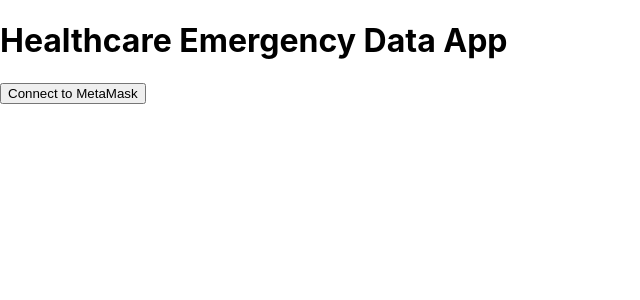
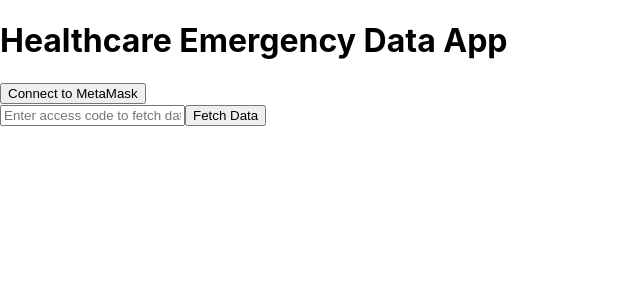
Before and after one commit to emailtovamos/idquick, a React (Create React App) app: page / in a window 1280 px wide. Shown: the top 300 px of the page, without its empty margins (0-640 px from the left). Built offline with nearby package versions, Linux system fonts and the light colour scheme; what web3 would draw is missing.

Commit message:
get link and fetch data

```diff
--- a/src/App.js
+++ b/src/App.js
@@ -11,6 +11,7 @@
     const [account, setAccount] = useState(null); // State to store user's account
     const [data, setData] = useState(''); // State to store user input data
     const [accessCode, setAccessCode] = useState(''); // State to store the generated access code
+    const [fetchedData, setFetchedData] = useState(null); // To access data of someone using the access code
 
     // Function to handle account connection
     const connectWalletHandler = async () => {
@@ -27,9 +28,10 @@
         event.preventDefault();
         // Call the backend to store the data
         try {
-            const response = await axios.post('/register', {
+            const response = await axios.post('http://localhost:8080/register', {
                 userAddress: account,
                 userData: data,
+                userAccessCode: accessCode,
             });
             console.log('Data submitted:', response.data);
             // Reset data input
@@ -43,7 +45,7 @@
     // Function for access code generation - calls the backend which interacts with the smart contract
     const generateAccessCodeHandler = async () => {
         try {
-            const response = await axios.post('/generate-access-code', {
+            const response = await axios.post('http://localhost:8080/generate-access-code', {
                 userAddress: account,
             });
             setAccessCode(response.data.accessCode);
@@ -56,11 +58,13 @@
     // Function to fetch data using the access code
 const fetchDataHandler = async () => {
   try {
-            const response = await axios.get(`/fetch-data?accessCode=${accessCode}`);
-            console.log('Data fetched:', response.data);
+      const response = await axios.get(`http://localhost:8080/fetch-data?accessCode=${accessCode}`);
+      // Update state with the fetched data
+      setFetchedData(response.data.dataHash); // Assuming 'dataHash' is the key in response JSON containing the data
   } catch (error) {
       console.error('Error fetching data:', error);
-            // Handle errors here
+      // Handle errors here, such as updating the state to display an error message
+      setFetchedData("Error fetching data. Please try again."); // You can set a state to show error or a message directly
   }
 };
 
@@ -95,6 +99,18 @@
                     </div>
                 </div>
             )}
+            {accessCode && <p>Access Code: {accessCode}</p>}
+            <div>
+            <input
+                type="text"
+                value={accessCode}
+                onChange={(e) => setAccessCode(e.target.value)}
+                placeholder="Enter access code to fetch data"
+            />
+            <button onClick={fetchDataHandler}>Fetch Data</button>
+            {/* Display fetched data here */}
+            {fetchedData && <p>Fetched Data: {fetchedData}</p>}
+            </div>
         </div>
     );
 };
```
Lines whose indentation alone changed are shown as unchanged.
